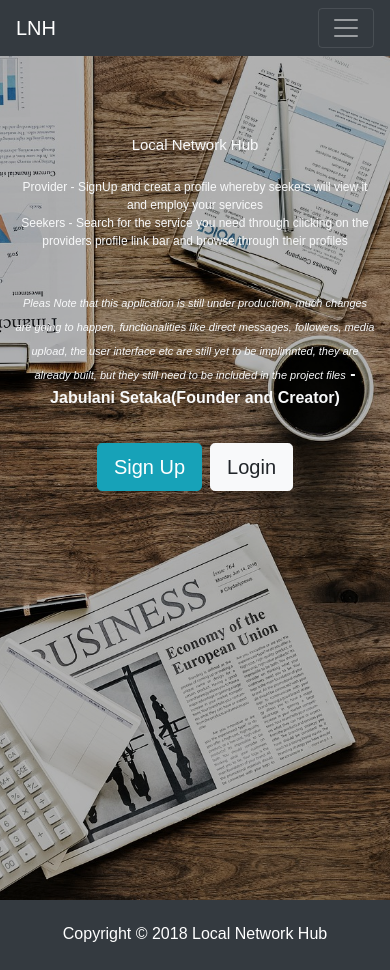
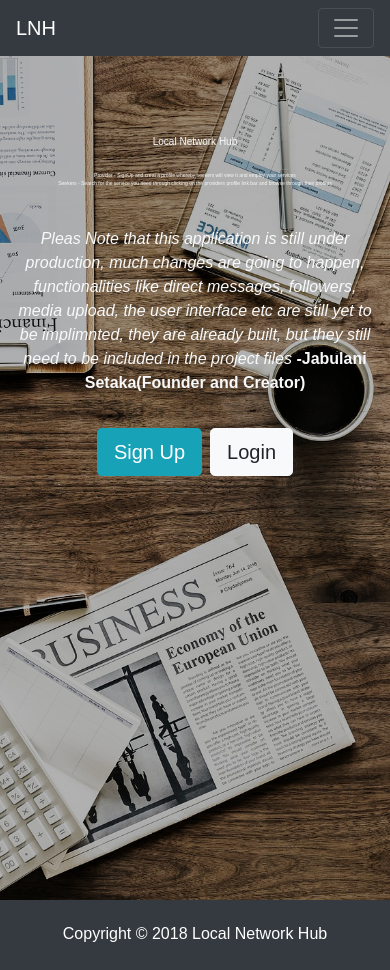
Before and after one commit to jaysetaka/localnetwork, a React (Create React App) app in the folder client/: page / in a window 390 px wide. Built offline with nearby package versions, Linux system fonts and the light colour scheme.

Commit message:
anther preparation

```diff
--- a/client/src/App.css
+++ b/client/src/App.css
@@ -43,12 +43,10 @@ body{
 }
 @media only screen and (max-width: 480px) {
   .landing .header-content h1 {
-      font-size: 15px;
+      font-size: 10px;
   }
   .landing .header-content p{
-    font-size: 12px;
+    font-size: 5px;
   }
-  .landing .header-content em{
-    font-size: 11px;
-  }
+
 }
```
